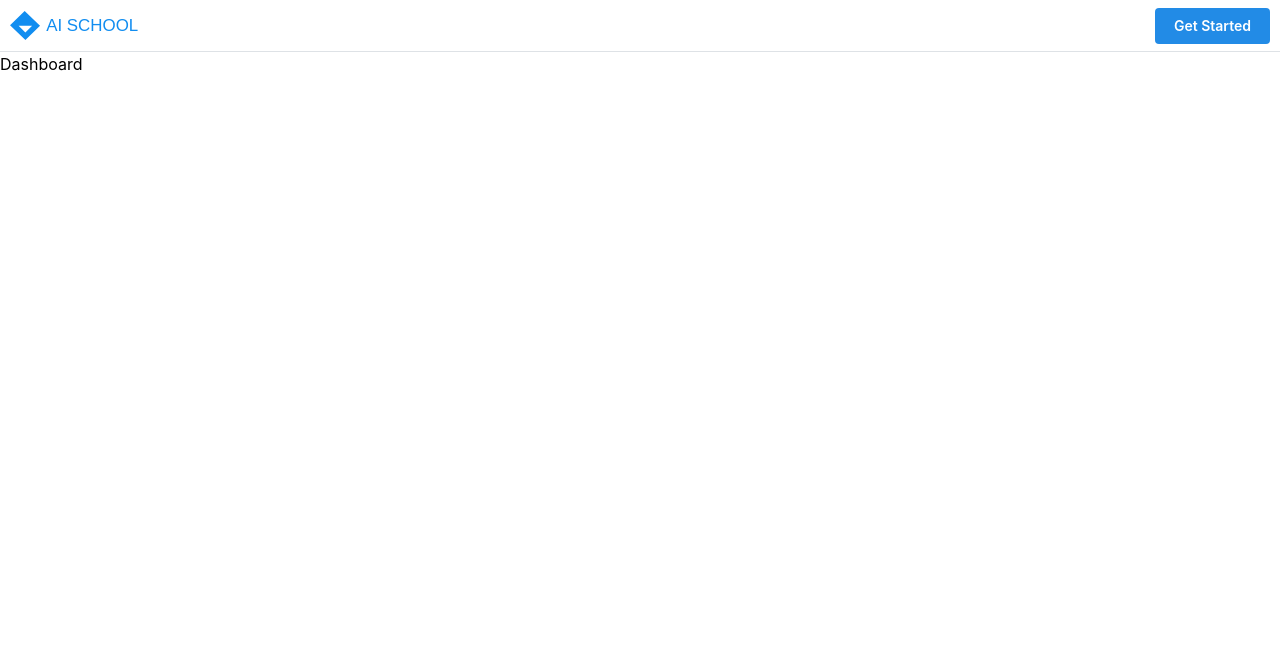
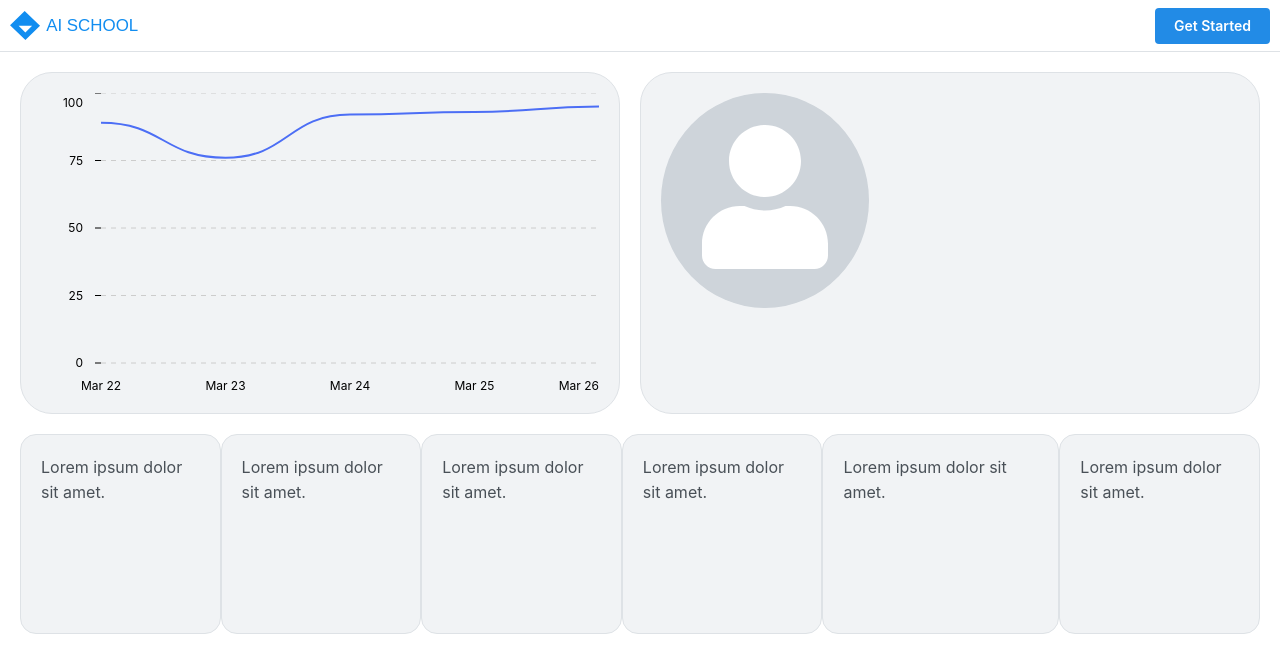
Before and after one commit to sabashatirishvili/aischool, a Next.js app: page /dashboard in a window 1280 px wide. Shown: the top 672 px of the page. Built offline with nearby package versions, Linux system fonts and the light colour scheme.

Commit message:
Demo version done

```diff
--- a/package.json
+++ b/package.json
@@ -9,7 +9,10 @@
     "lint": "next lint"
   },
   "dependencies": {
+    "@fullcalendar/react": "^6.1.17",
+    "@fullcalendar/timegrid": "^6.1.17",
     "@google/genai": "^0.14.0",
+    "@mantine/charts": "^8.0.1",
     "@mantine/core": "^8.0.0",
     "@mantine/hooks": "^8.0.0",
     "dotenv": "^16.5.0",
@@ -19,7 +22,8 @@
     "react": "^19.0.0",
     "react-dom": "^19.0.0",
     "react-icons": "^5.5.0",
-    "react-tsparticles": "^2.12.2"
+    "react-tsparticles": "^2.12.2",
+    "recharts": "^2.15.3"
   },
   "devDependencies": {
     "@eslint/eslintrc": "^3",
--- a/src/app/dashboard/page.tsx
+++ b/src/app/dashboard/page.tsx
@@ -1,7 +1,35 @@
+import ActivitiyChart from '@/components/Dashboard/ActivityChart'
+import UserSummary from '@/components/Dashboard/UserSummary'
+import { Box, Flex, Card, Text } from '@mantine/core'
 import React from 'react'
 
 export default function Dashboard() {
   return (
-    <div>Dashboard</div>
+    <Box p="lg">
+      <Flex gap="lg">
+        <ActivitiyChart />
+        <UserSummary />
+      </Flex>
+      <Flex mt="lg" justify="space-between" align="center">
+        <Card p="lg" h="200px" c="gray.7" radius="lg" bg="gray.1" withBorder>
+          <Text>Lorem ipsum dolor sit amet.</Text>
+        </Card>
+        <Card p="lg" h="200px" c="gray.7" radius="lg" bg="gray.1" withBorder>
+          <Text>Lorem ipsum dolor sit amet.</Text>
+        </Card>
+        <Card p="lg" h="200px" c="gray.7" radius="lg" bg="gray.1" withBorder>
+          <Text>Lorem ipsum dolor sit amet.</Text>
+        </Card>
+        <Card p="lg" h="200px" c="gray.7" radius="lg" bg="gray.1" withBorder>
+          <Text>Lorem ipsum dolor sit amet.</Text>
+        </Card>
+        <Card p="lg" w="300px" h="200px" c="gray.7" radius="lg" bg="gray.1" withBorder>
+          <Text>Lorem ipsum dolor sit amet.</Text>
+        </Card>
+        <Card p="lg" h="200px" c="gray.7" radius="lg" bg="gray.1" withBorder>
+          <Text>Lorem ipsum dolor sit amet.</Text>
+        </Card>
+      </Flex>
+    </Box>
   )
 }
--- a/src/components/Auth/AuthButton.tsx
+++ b/src/components/Auth/AuthButton.tsx
@@ -1,6 +1,6 @@
 "use client";
 import React from 'react'
-import { Box, Button, Container } from '@mantine/core';
+import { Box, Button } from '@mantine/core';
 import { useDisclosure } from '@mantine/hooks';
 import AuthModal from './AuthModal';
 
--- a/src/components/Auth/AuthModal.tsx
+++ b/src/components/Auth/AuthModal.tsx
@@ -9,7 +9,7 @@ interface AuthModalTypes {
     open: () => void
 }
 
-export default function AuthModal({ opened, close, open }: AuthModalTypes) {
+export default function AuthModal({ opened, close }: AuthModalTypes) {
     return (
         <Modal opened={opened} onClose={close} title="რეგისტრაცია" size="lg">
             <Tabs defaultValue="student">
--- a/src/components/Dashboard/ActivityChart.tsx
+++ b/src/components/Dashboard/ActivityChart.tsx
@@ -1,7 +1,20 @@
-import React from 'react'
+import { LineChart } from '@mantine/charts';
+import { data } from './data';
+import { Paper } from '@mantine/core';
 
-export default function ActivityChart() {
+export default function ActivitiyChart() {
   return (
-    <div>ActivityChart</div>
-  )
+    <Paper w="600px" p="lg" withBorder bg="gray.1" radius="xl">
+      <LineChart
+        h={300}
+        data={data}
+        dataKey="date"
+        series={[
+          { name: 'Activity', color: 'indigo.6' },
+        ]}
+        curveType="bump"
+        withDots={false}
+      />
+    </Paper>
+  );
 }
--- /dev/null
+++ b/src/components/Dashboard/Avatar.tsx
@@ -0,0 +1,13 @@
+import { Paper, Stack } from '@mantine/core'
+import React from 'react'
+import { FaUser } from 'react-icons/fa'
+
+export default function Avatar() {
+  return (
+    <Stack h="100%" justify="center" align="center">
+      <Paper p="xl" radius="100%" bg="gray.4" >
+        <FaUser size={144} color="#fff" />
+      </Paper>
+    </Stack>
+  )
+}
--- /dev/null
+++ b/src/components/Dashboard/UserSummary.tsx
@@ -0,0 +1,15 @@
+import { Flex, Paper, Stack } from '@mantine/core'
+import React from 'react'
+import Avatar from './Avatar'
+
+export default function UserSummary() {
+  return (
+    <Paper flex={1} radius="xl" bg="gray.1" withBorder p="lg">
+      <Stack>
+        <Flex h="100%">
+          <Avatar />
+        </Flex>
+      </Stack>
+    </Paper>
+  )
+}
--- /dev/null
+++ b/src/components/Dashboard/data.ts
@@ -0,0 +1,32 @@
+export const data = [
+  {
+    date: "Mar 22",
+    Activity: 89,
+    Oranges: 2338,
+    Tomatoes: 2452,
+  },
+  {
+    date: "Mar 23",
+    Activity: 76,
+    Oranges: 2103,
+    Tomatoes: 2402,
+  },
+  {
+    date: "Mar 24",
+    Activity: 92,
+    Oranges: 986,
+    Tomatoes: 1821,
+  },
+  {
+    date: "Mar 25",
+    Activity: 93,
+    Oranges: 2108,
+    Tomatoes: 2809,
+  },
+  {
+    date: "Mar 26",
+    Activity: 95,
+    Oranges: 1726,
+    Tomatoes: 2290,
+  },
+];
```
Also changed, not shown: 1 other file (tests, documents, lock files or other folders).
